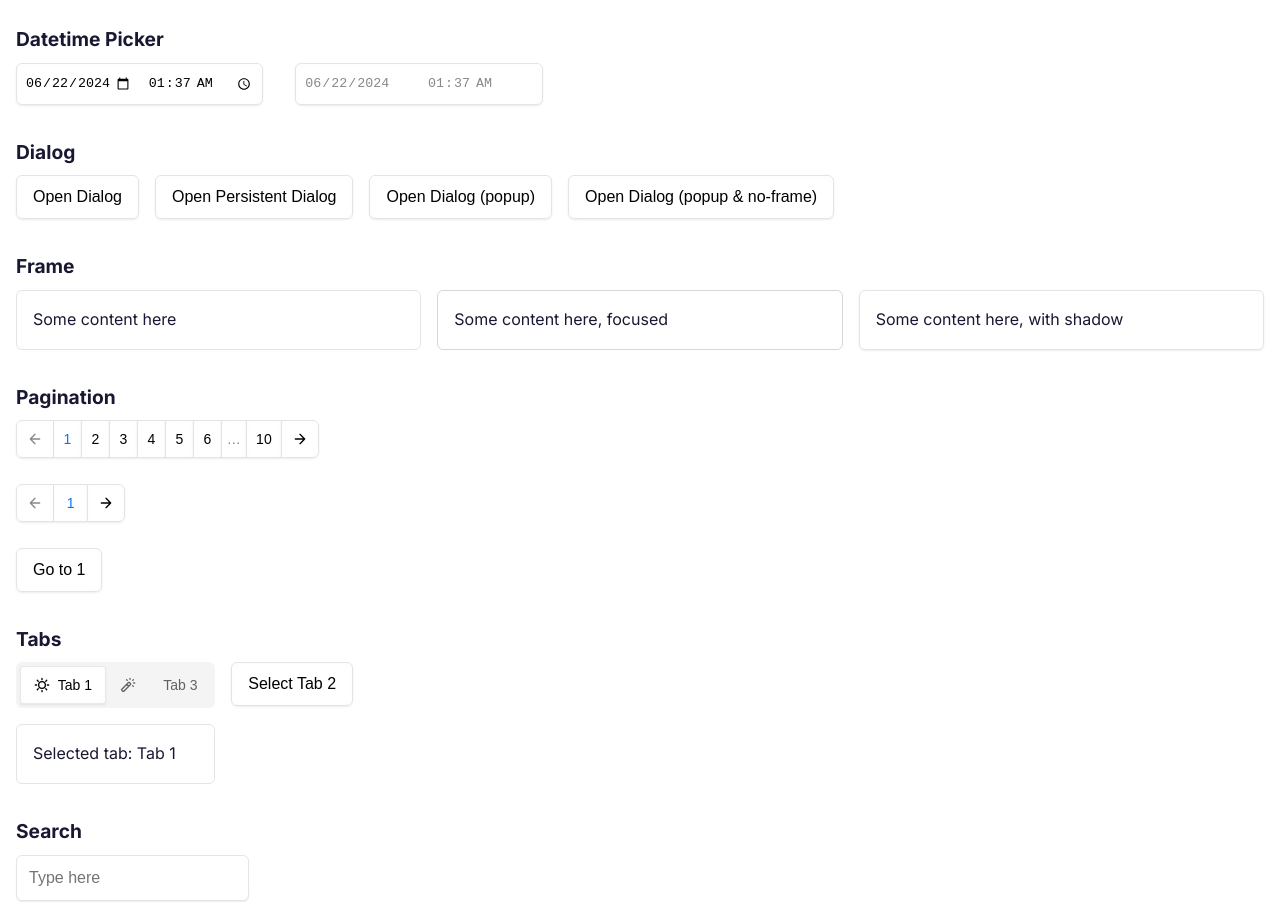
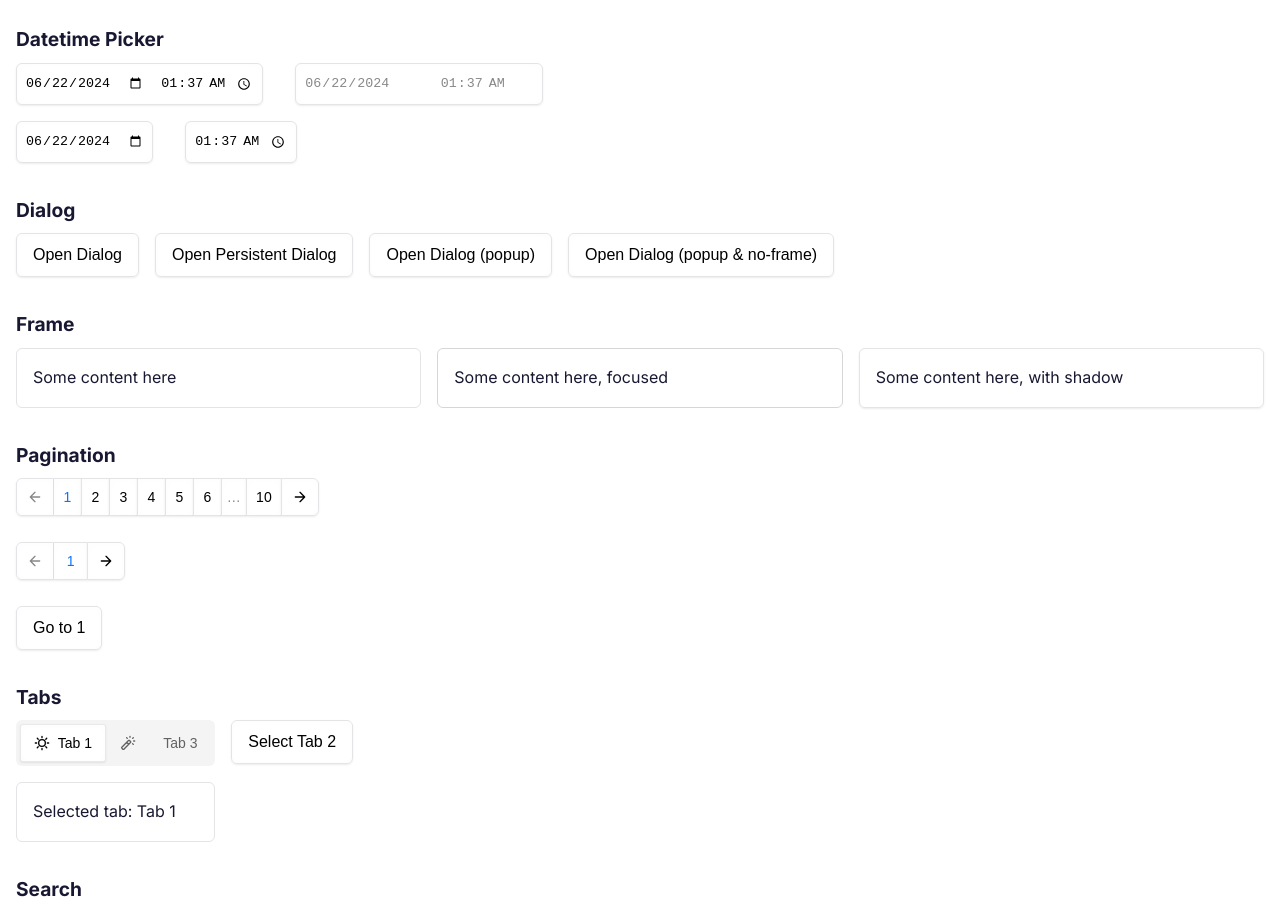
Before and after one commit to quail-ink/quail-ui, a Vue app: page / in a window 1280 px wide. Shown: the part 4340-5245 px from the top of the page. Built offline with nearby package versions, Linux system fonts and the light colour scheme.

Commit message:
remove dayjs; update q-datetime-picker

```diff
--- a/package.json
+++ b/package.json
@@ -25,13 +25,12 @@
     "preview": "vite preview"
   },
   "dependencies": {
-    "dayjs": "^1.11.9",
     "qrcode": "^1.5.3",
     "vue": "^3.3.4"
   },
   "devDependencies": {
+    "@types/node": "^20.5.1",
     "@types/qrcode": "^1.5.5",
-    "@types/node": "^20.5.1",
     "@vitejs/plugin-vue": "^4.2.3",
     "rollup-plugin-scss": "^4.0.0",
     "sass": "^1.66.1",
--- a/src/App.vue
+++ b/src/App.vue
@@ -543,6 +543,11 @@ function selectSearchResult(val:any) {
         <br/>
         <QDatetimePicker v-model="datetimeValue" disabled />
       </div>
+      <div class="flow">
+        <QDatetimePicker v-model="datetimeValue" accept="date"/>
+        <br/>
+        <QDatetimePicker v-model="datetimeValue" accept="time" />
+      </div>
     </div>
 
     <div class="section">
--- a/src/components/common/QDatetimePicker.vue
+++ b/src/components/common/QDatetimePicker.vue
@@ -1,10 +1,13 @@
 <script lang="ts" setup>
-import dayjs from "dayjs";
 import { computed, onMounted, ref, watch } from "vue";
 const props = defineProps({
   modelValue: {
     type: String,
     required: true,
+  },
+  accept: {
+    type: String,
+    default: "datetime", // date, time, datetime
   },
   disabled: {
     type: Boolean,
@@ -20,29 +23,58 @@ const time = ref("");
 watch(
   () => props.modelValue,
   (value) => {
-    const d = dayjs(value);
-    date.value = d.format("YYYY-MM-DD");
-    time.value = d.format("HH:mm");
+    const ret = getFormattedDatetime(value);
+    date.value = ret.date;
+    time.value = ret.time;
   }
 );
 
+const showDate = computed(() => props.accept === "date" || props.accept === "datetime");
+const showTime = computed(() => props.accept === "time" || props.accept === "datetime");
+
+function getFormattedDatetime(value:string) {
+  let dd = null;
+  if (value) {
+    dd = new Date(value);
+  } else {
+    dd = new Date();
+  }
+  // check if date is valid
+  if (isNaN(dd.getTime())) {
+    dd = new Date();
+  }
+  // format date: yyyy-mm-dd
+  const year = dd.getFullYear();
+  const month = String(dd.getMonth() + 1).padStart(2, '0'); // Months are zero-based
+  const day = String(dd.getDate()).padStart(2, '0');
+  // format time: hh:mm
+  const hours = String(dd.getHours()).padStart(2, '0');
+  const minutes = String(dd.getMinutes()).padStart(2, '0');
+
+  return {
+    date: `${year}-${month}-${day}`,
+    time: `${hours}:${minutes}`,
+  }
+}
+
 function changed() {
-  const t = dayjs(`${date.value} ${time.value}`).format("YYYY-MM-DDTHH:mm:ssZ");
+  const ret = getFormattedDatetime(`${date.value} ${time.value}`);
+  const t = `${ret.date}T${ret.time}:00`;
   emit("change", t);
   emit("update:modelValue", t);
 }
 
 onMounted(() => {
-  const d = dayjs();
-  date.value = d.format("YYYY-MM-DD");
-  time.value = d.format("HH:mm");
+  const ret = getFormattedDatetime('');
+  date.value = ret.date;
+  time.value = ret.time;
 });
 </script>
 
 <template>
   <div class="q-datetime-picker touchable outlined">
-    <input v-model="date" type="date" :disabled="disabled" @change="changed" />
-    <input v-model="time" type="time" :disabled="disabled" @change="changed" />
+    <input v-if="showDate" v-model="date" type="date" :disabled="disabled" @change="changed" />
+    <input v-if="showTime" v-model="time" type="time" :disabled="disabled" @change="changed" />
   </div>
 </template>
 
@@ -54,7 +86,6 @@ onMounted(() => {
 .q-datetime-picker {
   input[type="date"],
   input[type="time"] {
-    width: 50%;
     height: 2.5rem;
     padding: 0.5rem;
     border: none;
```
Also changed, not shown: 1 other file (tests, documents, lock files or other folders).
